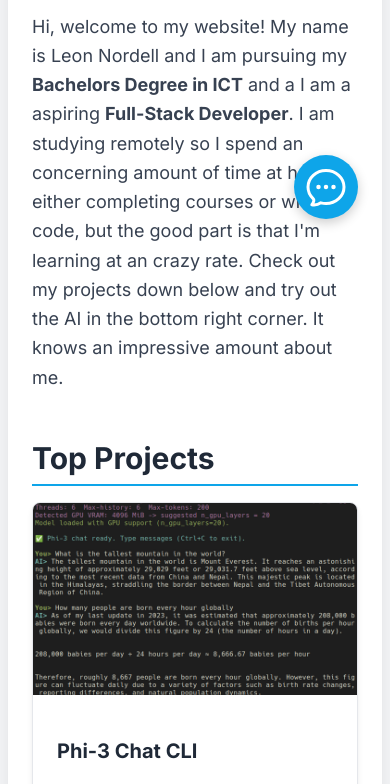
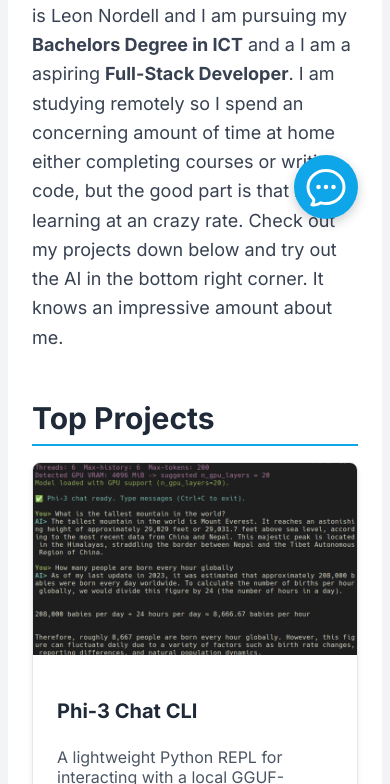
Before and after one commit to leedno/portfolio, a website: page index.html in a window 390 px wide. Shown: the part 593-1377 px from the top of the page. Drawn offline with Linux system fonts and the light colour scheme.

Commit message:
mobile improvement

```diff
--- a/style.css
+++ b/style.css
@@ -29,6 +29,16 @@ body {
     /* Shadow (Elevation) */
     box-shadow: 0 20px 25px -5px rgba(0, 0, 0, 0.1),
     0 10px 10px -5px rgba(0, 0, 0, 0.04);
+}
+
+/* removed margins, border-radius, and shadow on screens up to 639px wide */
+@media (max-width: 639px) {
+    .container {
+        margin-top: 0 !important;
+        margin-bottom: 0 !important;
+        border-radius: 0 !important;
+        box-shadow: none;
+    }
 }
 
 /* Responsive Padding for Desktop */
```
